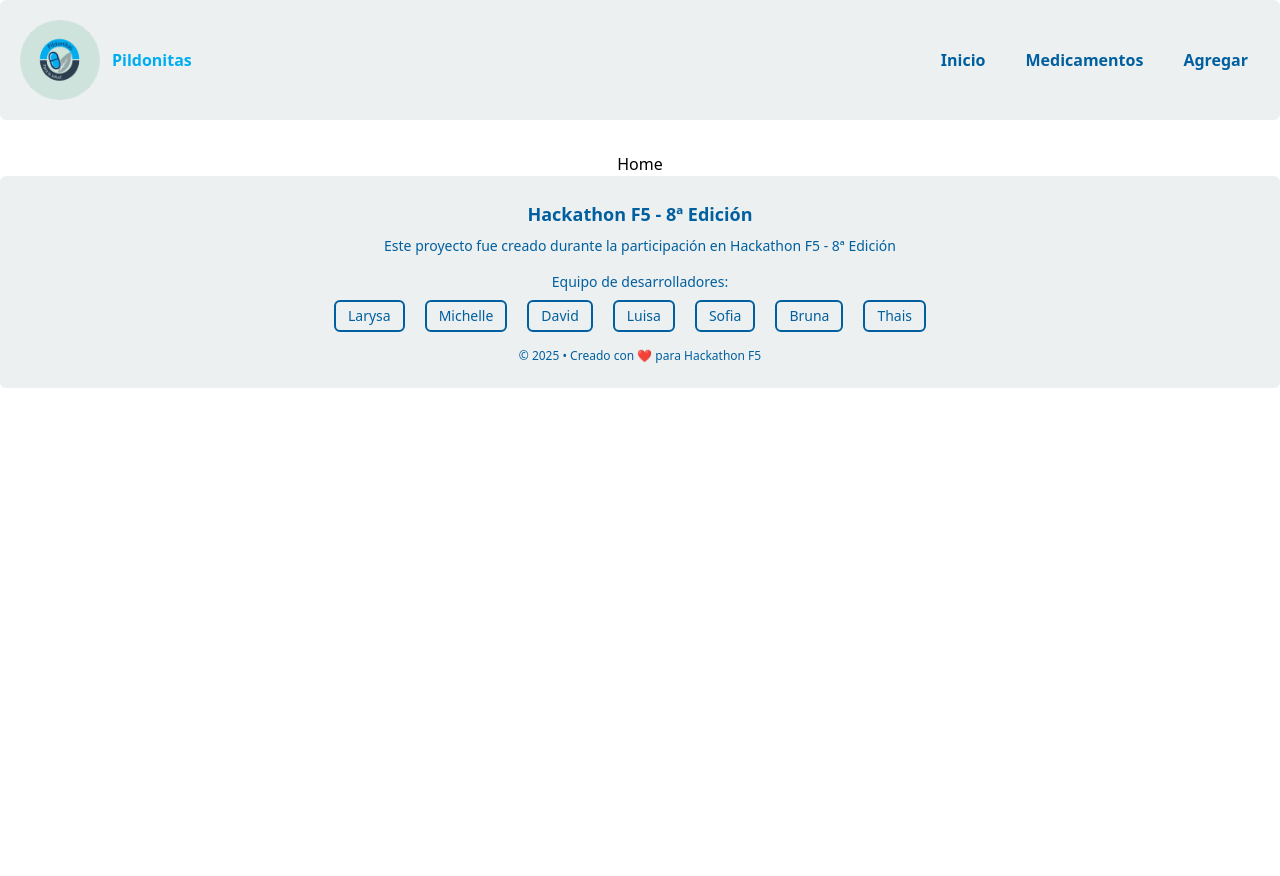
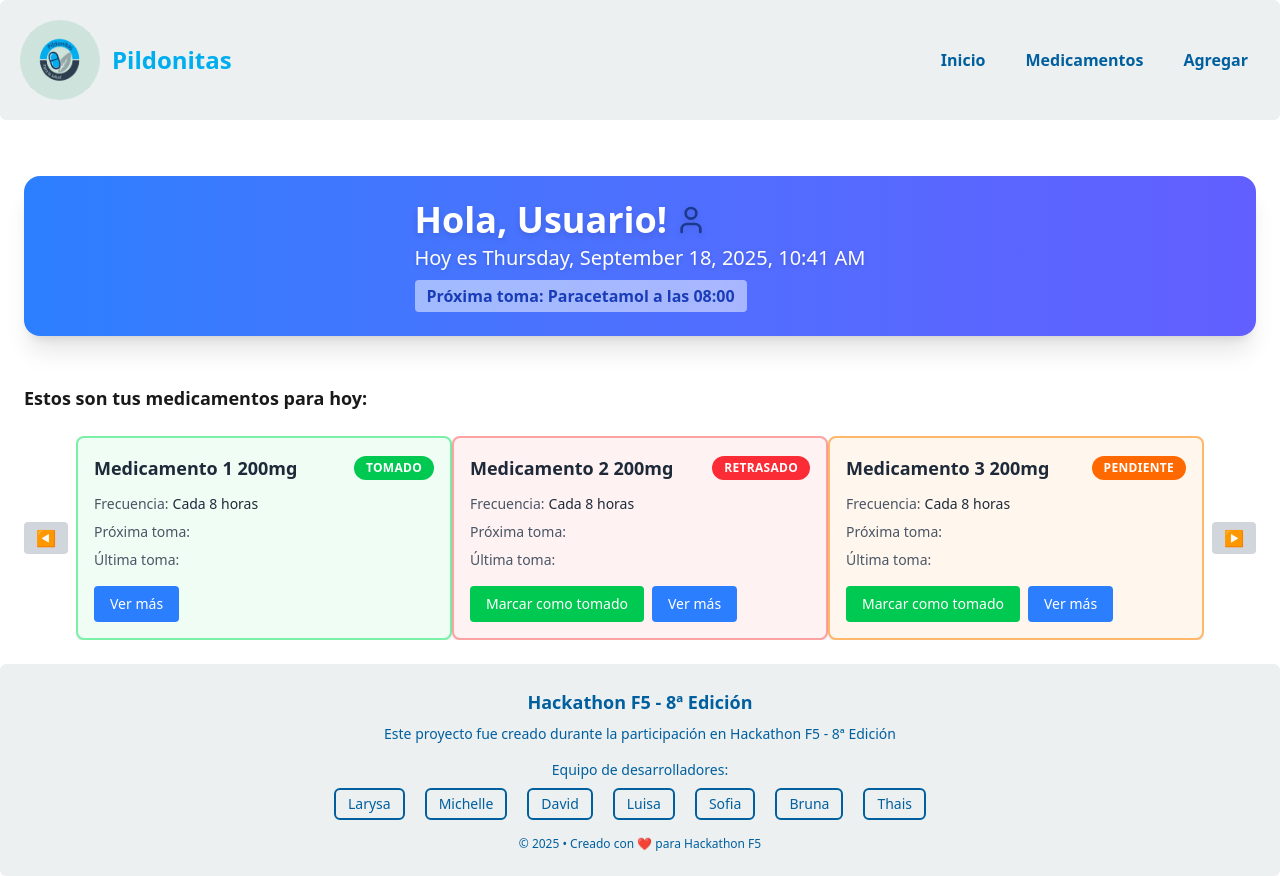
Before and after one commit to Pildonitas/pildonitas-frontend, a React (Vite) app: page / in a window 1280 px wide. Before the commit the page ends 800 px from the top, so only its background shows below. Built offline with nearby package versions, Linux system fonts and the light colour scheme.

Commit message:
feat meds carousel and add home page

```diff
--- a/src/App.css
+++ b/src/App.css
@@ -2,7 +2,7 @@
   max-width: 1280px;
   margin: 0 auto;
 max-height: 10000px;
-  text-align: center;
+
 }
 
 .logo {
--- a/src/components/MedicationCard.jsx
+++ b/src/components/MedicationCard.jsx
@@ -1,26 +1,20 @@
-import React, { useState, useEffect, use } from "react";
+import React, { useEffect, useState } from "react";
 import Button from "./Button";
-//import { getMedicationById, deleteMedication, updateMedication } from "../services/MedicationServices";
+import { getMedicationById, updateMedication } from "../services/TestServices";
 import { Link } from "react-router-dom";
-import { getMedicationById, updateMedication } from "../services/TestServices";
 
 const MedicationCard = ({ id, onUpdate }) => {
     const [medication, setMedication] = useState(null);
     const [loading, setLoading] = useState(true);
 
-    const [actionLoading, setActionLoading] = useState(false);
-    const [error, setError] = useState(null);
-
-
+    // Traer datos de un medicamento específico
     useEffect(() => {
         const fetchMedication = async () => {
-            setLoading(true);
             try {
                 const data = await getMedicationById(id);
                 setMedication(data);
             } catch (error) {
-                console.error("Error al cargar el medicamento:", error);
-                setError(error);
+                console.error("Error cargando el medicamento:", error);
             } finally {
                 setLoading(false);
             }
@@ -28,148 +22,80 @@ const MedicationCard = ({ id, onUpdate }) => {
         fetchMedication();
     }, [id]);
 
-    if (loading) {
-        return (
-            <div className="loading-container p-4 border rounded shadow-sm text-center">
-                <p>Cargando medicamento...</p>
-            </div>
-        )
-    }
+    if (loading) return <p>Cargando...</p>;
+    if (!medication) return <p>Error al cargar medicamento</p>;
 
-    if (!medication) {
-        return (
-            <div className="loading-container p-4 border rounded shadow-sm text-center text-red-500">
-                <p>No se encontró el medicamento</p>
-            </div>
-        )
-    }
-
-    const { name, dosis, frequency, nextDose, lastDose, status = 'pendiente', notes, important } = medication;
-
-
-// Función para obtener el color del estado y fondo de la carta
+    // --- función para estilos según estado ---
     const getCardStyle = (status) => {
-    switch (status.toLowerCase()) {
-        case 'tomado':
-            return {
-                badge: 'bg-green-500',
-                border: 'border-green-300',
-                background: 'bg-green-50'
-            };
-        case 'pendiente':
-            return {
-                badge: 'bg-orange-500',
-                border: 'border-orange-300',
-                background: 'bg-orange-50'
-            };
-        case 'retrasado':
-            return {
-                badge: 'bg-red-500',
-                border: 'border-red-300',
-                background: 'bg-red-50'
-            };
+        switch ((status || "").toLowerCase()) {
+            case "tomado":
+                return { badge: "bg-green-500", border: "border-green-300", background: "bg-green-50" };
+            case "pendiente":
+                return { badge: "bg-orange-500", border: "border-orange-300", background: "bg-orange-50" };
+            case "retrasado":
+                return { badge: "bg-red-500", border: "border-red-300", background: "bg-red-50" };
             default:
-            return {
-                badge: 'bg-gray-500',
-                border: 'border-gray-300',
-                background: 'bg-gray-50'
-            };
+                return { badge: "bg-gray-500", border: "border-gray-300", background: "bg-gray-50" };
         }
     };
 
-const cardStyle = getCardStyle(status);
+    const cardStyle = getCardStyle(medication.estado);
 
-//funciones de acción compartiendo estado de loading
-const handleEliminar = async () => {
-    setActionLoading(true);
+    // --- Función para marcar como tomado ---
+    const handleMarkAsTaken = async () => {
         try {
-        await deleteMedication(id);
-        if (onUpdate) onUpdate();
+            await updateMedication(id, { estado: "tomado" }); // Actualiza en el servicio simulado
+            setMedication((prev) => ({ ...prev, estado: "tomado" })); // Actualiza el estado local
+            if (onUpdate) onUpdate(id, "tomado"); // Notifica al padre si aplica
         } catch (error) {
-        console.error("Error al eliminar el medicamento:", error);
-    } finally {
-        setActionLoading(false);
+            console.error("Error al marcar como tomado:", error);
         }
     };
 
-const handleMarcarComoTomado = async () => {
-    setActionLoading(true);
-    try {
-        await updateMedication(id, { ...medication, status: 'tomado' });
-        setMedication((prev) => ({ ...prev, status: 'tomado' }));
-        if (onUpdate) onUpdate();
-    } catch (error) {
-        console.error("Error al marcar el medicamento como tomado:", error);
-    } finally {
-        setActionLoading(false);
-    }
-};
-
-
     return (
         <div className={`${cardStyle.background} ${cardStyle.border} border-2 rounded-lg p-4 max-w-sm shadow-sm`}>
-        {/* Header */}
+            {/* Header con nombre y estado */}
             <div className="flex justify-between items-center mb-3">
                 <h3 className="text-lg font-semibold text-gray-800 flex-1 pr-2">
-                {name} {dosis}
+                    {medication.medicamento} {medication.dosis}
                 </h3>
                 <span
                     className={`${cardStyle.badge} text-white text-xs font-bold px-3 py-1 rounded-full uppercase tracking-wide`}
                 >
-                {status}
+                    {medication.estado}
                 </span>
             </div>
 
-        {/* Información */}
+            {/* Información del medicamento */}
             <div className="space-y-2 mb-4">
                 <div className="flex">
                     <span className="text-gray-600 font-medium text-sm">Frecuencia:</span>
-                <span className="text-gray-800 text-sm ml-1">{frequency}</span>
+                    <span className="text-gray-800 text-sm ml-1">{medication.frecuencia}</span>
                 </div>
                 <div className="flex">
                     <span className="text-gray-600 font-medium text-sm min-w-20">Próxima toma:</span>
-                <span className="text-gray-800 text-sm ml-1">{nextDose}</span>
+                    <span className="text-gray-800 text-sm ml-1">{medication.proximaToma}</span>
                 </div>
                 <div className="flex">
                     <span className="text-gray-600 font-medium text-sm min-w-20">Última toma:</span>
-                <span className="text-gray-800 text-sm ml-1">{lastDose}</span>
+                    <span className="text-gray-800 text-sm ml-1">{medication.ultimaToma}</span>
                 </div>
             </div>
 
-        {/* Botones */}
-        <div className="flex gap-2 flex-wrap">
-            <Button
-                title="Editar"
-                action={() => console.log("editar")} // Aquí puedes abrir modal o redirigir
-                tooltip="Editar medicamento"
-                className="bg-blue-500 hover:bg-blue-600 text-white text-sm font-medium px-4 py-2 rounded"
-                disabled={actionLoading}
-            />
-
-            <Button
-                title="Eliminar"
-                action={handleEliminar}
-                tooltip="Eliminar medicamento"
-                loading={actionLoading}
-                className="bg-red-500 hover:bg-red-600 text-white text-sm font-medium px-4 py-2 rounded"
-            />
-
-            {status.toLowerCase() !== "tomado" && (
+            {/* Botones de acción */}
+            <div className="flex gap-2">
+                {medication.estado.toLowerCase() !== "tomado" && (
                     <Button
                         title="Marcar como tomado"
-                    action={handleMarcarComoTomado}
-                    tooltip="Marcar medicamento como tomado"
-                    loading={actionLoading}
+                        action={handleMarkAsTaken}
                         className="bg-green-500 hover:bg-green-600 text-white text-sm font-medium px-4 py-2 rounded"
                     />
                 )}
-
-            <Link to={`/medicationdetail/${id}`}>
+                <Link to={`/viewmedication/${id}`}>
                     <Button
                         title="Ver más"
-                    tooltip="Ver detalle"
-                    className="bg-gray-500 hover:bg-gray-600 text-white text-sm font-medium px-4 py-2 rounded"
-                    disabled={actionLoading}
+                        action={() => { }}
+                        className="bg-blue-500 hover:bg-blue-600 text-white text-sm font-medium px-4 py-2 rounded"
                     />
                 </Link>
             </div>
@@ -177,5 +103,4 @@ return (
     );
 };
 
-
 export default MedicationCard;
--- a/src/components/MedsCarousel.jsx
+++ b/src/components/MedsCarousel.jsx
@@ -0,0 +1,66 @@
+import React, { useState, useEffect } from "react";
+import MedicationCard from "./MedicationCard";
+
+const MedicationCarousel = ({ medications = [], onUpdate, autoScrollInterval = 5000 }) => {
+    const [startIndex, setStartIndex] = useState(0);
+    const cardsToShow = 3;
+    const total = medications.length;
+
+    useEffect(() => {
+        if (total === 0) return;
+        const interval = setInterval(() => {
+            setStartIndex((prev) => (prev + 1) % total);
+        }, autoScrollInterval);
+        return () => clearInterval(interval);
+    }, [total, autoScrollInterval]);
+
+    if (total === 0) return <p>No hay medicamentos para hoy</p>;
+
+    const cardWidth = 100 / cardsToShow;
+
+    return (
+        <div className="relative flex items-center">
+            {/* Botón anterior */}
+            <div className="flex-shrink-0">
+                <button
+                    onClick={() => setStartIndex((prev) => (prev - 1 + total) % total)}
+                    className="bg-gray-300 hover:bg-gray-400 text-black px-3 py-1 rounded"
+                >
+                    ◀
+                </button>
+            </div>
+
+            {/* Contenedor de cards */}
+            <div className="overflow-hidden flex-1 mx-2">
+                <div
+                    className="flex transition-transform duration-500 ease-in-out"
+                    style={{
+                        width: `${(total * 100) / cardsToShow}%`,
+                        transform: `translateX(-${startIndex * cardWidth}%)`,
+                    }}
+                >
+                    {medications.map((med) => (
+                        <div key={med.id} className="flex-shrink-0" style={{ width: `${cardWidth}%` }}>
+                            <MedicationCard
+                                id={med.id}
+                                onUpdate={(id, newStatus) => onUpdate && onUpdate(id, newStatus)}
+                            />
+                        </div>
+                    ))}
+                </div>
+            </div>
+
+            {/* Botón siguiente */}
+            <div className="flex-shrink-0">
+                <button
+                    onClick={() => setStartIndex((prev) => (prev + 1) % total)}
+                    className="bg-gray-300 hover:bg-gray-400 text-black px-3 py-1 rounded"
+                >
+                    ▶
+                </button>
+            </div>
+        </div>
+    );
+};
+
+export default MedicationCarousel;
--- a/src/components/navbar/navbar.jsx
+++ b/src/components/navbar/navbar.jsx
@@ -13,7 +13,7 @@ const navbar=()=> {
                         <div className="w-20 h-20 bg-[#CEE3DB] rounded-full flex items-center justify-center mr-3">
                             <img src={logoPildonitas} alt="Logo_pildonitas" className="w-15 h-14"/>
                         </div>
-                        <h1 className="text-[#00AEEF] text-l font-semibold">Pildonitas</h1>
+                        <h1 className="text-[#00AEEF] text-2xl font-semibold ">Pildonitas</h1>
                     </div>
                 </div>
                 <div className="block">
--- a/src/pages/Home.jsx
+++ b/src/pages/Home.jsx
@@ -1,8 +1,80 @@
-import React from 'react'
+import React, { useState, useEffect } from "react";
+import MedicationCarousel from "../components/MedsCarousel";
+import { getMedicationsForToday } from "../services/TestServices";
+import { User } from "lucide-react";
 
-const Home = () => {
+const Home = ({ userName = "Usuario" }) => {
+  const [medications, setMedications] = useState([]);
+  const [currentDate, setCurrentDate] = useState(new Date());
+
+  // Cargar medicamentos
+  useEffect(() => {
+    const fetchMeds = async () => {
+      try {
+        const meds = await getMedicationsForToday();
+        setMedications(meds);
+      } catch (err) {
+        console.error("Error cargando medicamentos:", err);
+      }
+    };
+    fetchMeds();
+  }, []);
+
+  // Actualizar hora en tiempo real
+  useEffect(() => {
+    const interval = setInterval(() => setCurrentDate(new Date()), 1000);
+    return () => clearInterval(interval);
+  }, []);
+
+  const formattedDate = currentDate.toLocaleDateString(undefined, {
+    weekday: "long",
+    year: "numeric",
+    month: "long",
+    day: "numeric",
+  });
+
+  const formattedTime = currentDate.toLocaleTimeString([], {
+    hour: "2-digit",
+    minute: "2-digit",
+  });
+
+  const nextMed = medications
+    .filter((med) => med.status !== "tomado")
+    .sort((a, b) => a.nextDose.localeCompare(b.nextDose))[0];
+
   return (
-    <div>Home</div>
-  )
-}
+    <div className="p-6 space-y-6">
+      {/* Header estilizado */}
+      <header className="relative bg-gradient-to-r from-blue-500 to-indigo-500 text-white p-6 rounded-2xl shadow-xl flex flex-col md:flex-row md:items-center md:justify-between">
+        <div>
+
+          <h1 className="flex items-center gap-2 text-3xl md:text-4xl font-extrabold drop-shadow-md">
+            Hola, {userName}!
+            <User className="w-8 h-8 text-blue-900" />
+          </h1>
+
+          <p className="mt-1 text-lg md:text-xl drop-shadow-sm">
+            Hoy es {formattedDate}, {formattedTime}
+          </p>
+          {nextMed && (
+            <p className="mt-2 bg-white/50 backdrop-blur-sm inline-block px-3 py-1 rounded font-semibold text-blue-800">
+              Próxima toma: {nextMed.name} a las {nextMed.nextDose}
+            </p>
+          )}
+        </div>
+      </header>
+
+      <br />
+      <div>
+        <p className="mt-4 md:mt-0 md:text-lg font-bold text-black/90">
+          Estos son tus medicamentos para hoy:
+        </p>
+      </div>
+
+      {/* Carrusel */}
+      <MedicationCarousel medications={medications} />
+    </div>
+  );
+};
+
 export default Home;
--- a/src/pages/MedicationDetail.jsx
+++ b/src/pages/MedicationDetail.jsx
@@ -1,9 +1,68 @@
-import React from 'react'
+import React, { useEffect, useState } from "react";
+import { useNavigate, useParams } from "react-router-dom";
+import { getMedicationById, deleteMedication } from "../services/TestServices";
+import Button from "../components/Button";
 
 const MedicationDetail = () => {
+  const { id } = useParams();
+  const navigate = useNavigate();
+  const [med, setMed] = useState(null);
+  const [loading, setLoading] = useState(true);
+
+  // Cargar datos del medicamento
+  useEffect(() => {
+    const fetchMed = async () => {
+      try {
+        const data = await getMedicationById(id);
+        setMed(data);
+      } catch (err) {
+        console.error("Error cargando medicamento:", err);
+      } finally {
+        setLoading(false);
+      }
+    };
+    fetchMed();
+  }, [id]);
+
+  // Eliminar medicamento
+  const handleDelete = async () => {
+    try {
+      await deleteMedication(id);
+      navigate("/medicationslist");
+    } catch (err) {
+      console.error("Error eliminando:", err);
+    }
+  };
+
+  if (loading) return <p>Cargando...</p>;
+  if (!med) return <p>No se encontró el medicamento</p>;
+
   return (
-    <div>MedicationDetail</div>
-  )
-}
+    <div className="max-w-lg mx-auto bg-white shadow-md rounded p-6 space-y-3">
+      <h2 className="text-2xl font-bold">{med.name}</h2>
 
-export default MedicationDetail
+      <p><strong>Dosis:</strong> {med.dosis}</p>
+      <p><strong>Frecuencia:</strong> {med.frequency}</p>
+      <p><strong>Próxima toma:</strong> {med.nextDose || '-'}</p>
+      <p><strong>Última toma:</strong> {med.lastDose || '-'}</p>
+      <p><strong>Estado:</strong> {med.status}</p>
+      <p><strong>Notas:</strong> {med.notes || '-'}</p>
+      <p><strong>Información importante:</strong> {med.important || '-'}</p>
+
+      <div className="flex gap-3 mt-6">
+        <Button
+          title="Editar"
+          action={() => navigate(`/edit-medication/${id}`)}
+          className="bg-blue-500 hover:bg-blue-600 text-white px-4 py-2 rounded"
+        />
+        <Button
+          title="Eliminar"
+          action={handleDelete}
+          className="bg-red-500 hover:bg-red-600 text-white px-4 py-2 rounded"
+        />
+      </div>
+    </div>
+  );
+};
+
+export default MedicationDetail;
--- a/src/pages/MedicationList.jsx
+++ b/src/pages/MedicationList.jsx
@@ -1,44 +1,42 @@
-import React, { useEffect, useState } from 'react'
-import MedicationCard from '../components/MedicationCard'
-//import { getMedication } from '../services/MedicationServices';
-import { getMedication } from '../services/TestServices';
-import MedForm from '../components/Form';
-import { ClipboardList } from "lucide-react";
-
+import React, { useEffect, useState } from "react"
+import MedicationCard from "../components/MedicationCard"
+// 🔹 cuando tengas backend real, cambia este import:
+import { getMedication } from "../services/TestServices"
+import { ClipboardList } from "lucide-react"
 
 const MedicationList = () => {
-    const [medications, setMedications] = useState([]);
-    const [loading, setLoading] = useState(true);
-    const [error, setError] = useState(null);
-    const [showForm, setShowForm] = useState(false)
-    const [editingMed, setEditingMed] = useState(null)
+    const [medications, setMedications] = useState([])
+    const [loading, setLoading] = useState(true)
 
-    //Cargar los medicamentos desde la API
+    // Cargar los medicamentos desde la API (solo IDs + info mínima)
     useEffect(() => {
         const fetchData = async () => {
-            setLoading(true);
+            setLoading(true)
             try {
-                const data = await getMedication();
-                setMedications(data);
+                const data = await getMedication()
+                setMedications(data) // aquí debería venir al menos {id}
             } catch (error) {
-                console.error("Error cargando los medicamentos:", error);
+                console.error("Error cargando los medicamentos:", error)
             } finally {
-                setLoading(false);
+                setLoading(false)
             }
-        };
-        fetchData();
-    }, []);
+        }
+        fetchData()
+    }, [])
 
     if (loading) {
-        return <p>Cargando lista de medicamentos...</p>;
+        return <p>Cargando lista de medicamentos...</p>
     }
 
     return (
         <div style={{ padding: "20px" }}>
+            {/* Título con ícono */}
             <div className="flex items-center space-x-2">
                 <ClipboardList className="w-6 h-6 text-sky-500" />
                 <h1 className="text-xl font-bold text-gray-800">Mis Medicamentos</h1>
             </div>
+
+            {/* Grid de Cards */}
             <div
                 style={{
                     marginTop: "30px",
@@ -50,13 +48,16 @@ const MedicationList = () => {
                 {medications.map((med) => (
                     <MedicationCard
                         key={med.id}
-                        id={med.id} // solo pasamos el ID
-                        onUpdate={() => console.log("Lista actualizada")}
+                        id={med.id} // 🔹 la Card se encarga de traer su info con getMedicationById
+                        onUpdate={() => {
+                            // callback opcional si quieres refrescar lista al cambiar estado
+                            console.log("Lista actualizada")
+                        }}
                     />
                 ))}
             </div>
         </div>
-    );
-};
+    )
+}
 
-export default MedicationList;
+export default MedicationList
```
Also changed, not shown: src/services/TestServices.jsx (+62 -9 lines). Lines whose indentation alone changed are shown as unchanged.
